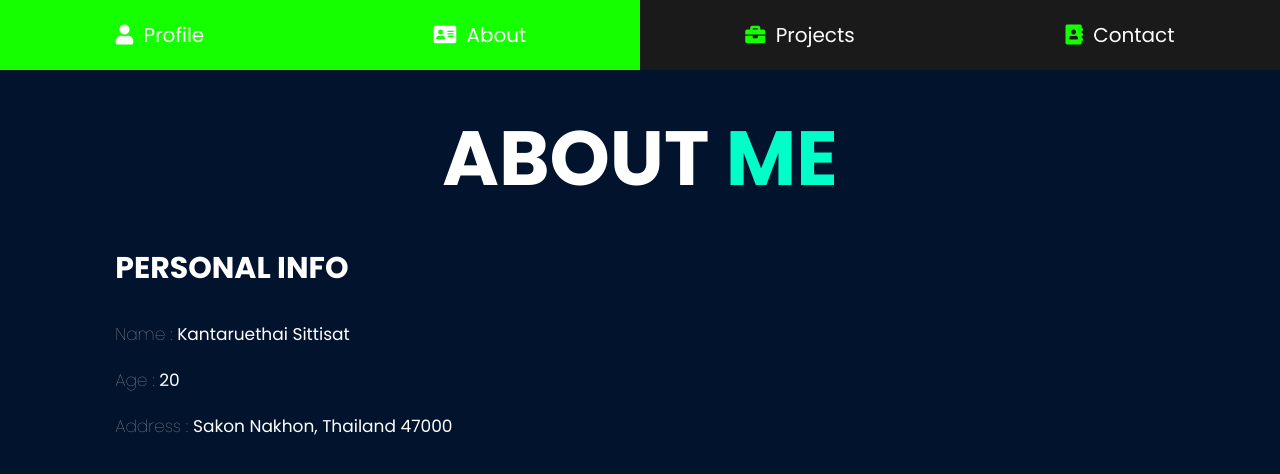
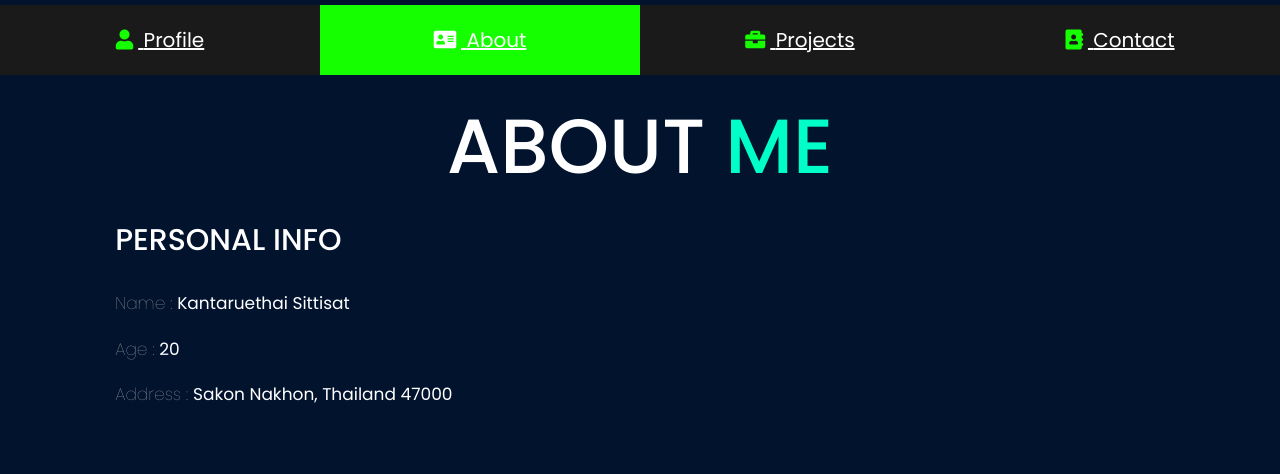
Before and after one commit to kantaruethai/1412, a plain HTML site: page about.html in a window 1280 px wide. Drawn offline with nearby package versions, Linux system fonts and the light colour scheme.

Commit message:
Add files via upload

```diff
--- a/about.html
+++ b/about.html
@@ -6,6 +6,7 @@
     <meta http-equiv="X-UA-Compatible" content="IE=edge">
     <meta name="viewport" content="width=device-width, initial-scale=1.0">
     <title>About - Matang's Profile</title>
+    <link href="https://cdn.jsdelivr.net/npm/bootstrap@5.2.1/dist/css/bootstrap.min.css" rel="stylesheet" integrity="sha384-iYQeCzEYFbKjA/T2uDLTpkwGzCiq6soy8tYaI1GyVh/UjpbCx/TYkiZhlZB6+fzT" crossorigin="anonymous">
 
     <!-- font awesome cdn link  -->
     <link rel="stylesheet" href="https://cdnjs.cloudflare.com/ajax/libs/font-awesome/5.15.4/css/all.min.css">
```
Also changed, not shown: contact.html (+1 -0 lines), index.html (+1 -0 lines), projects.html (+1 -0 lines).
